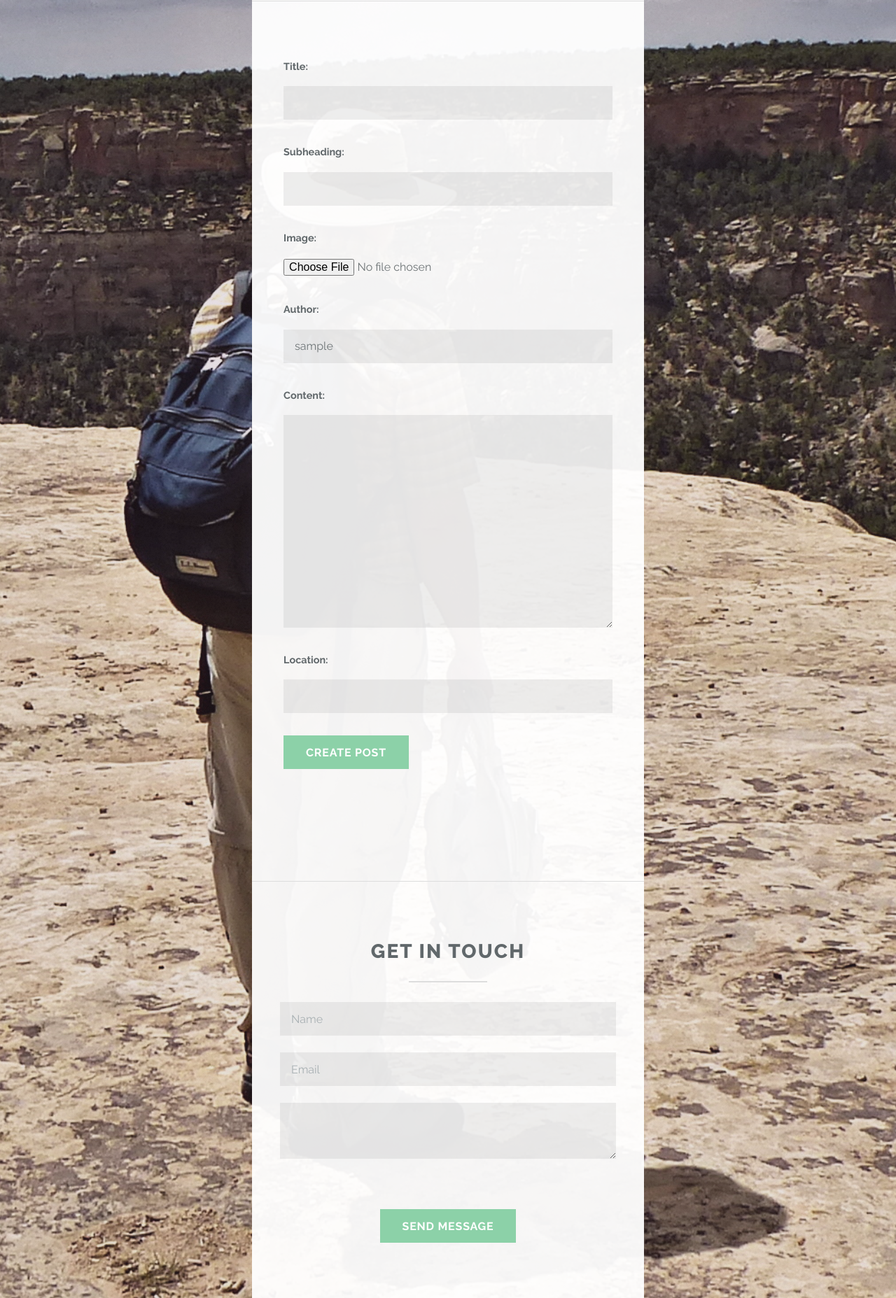
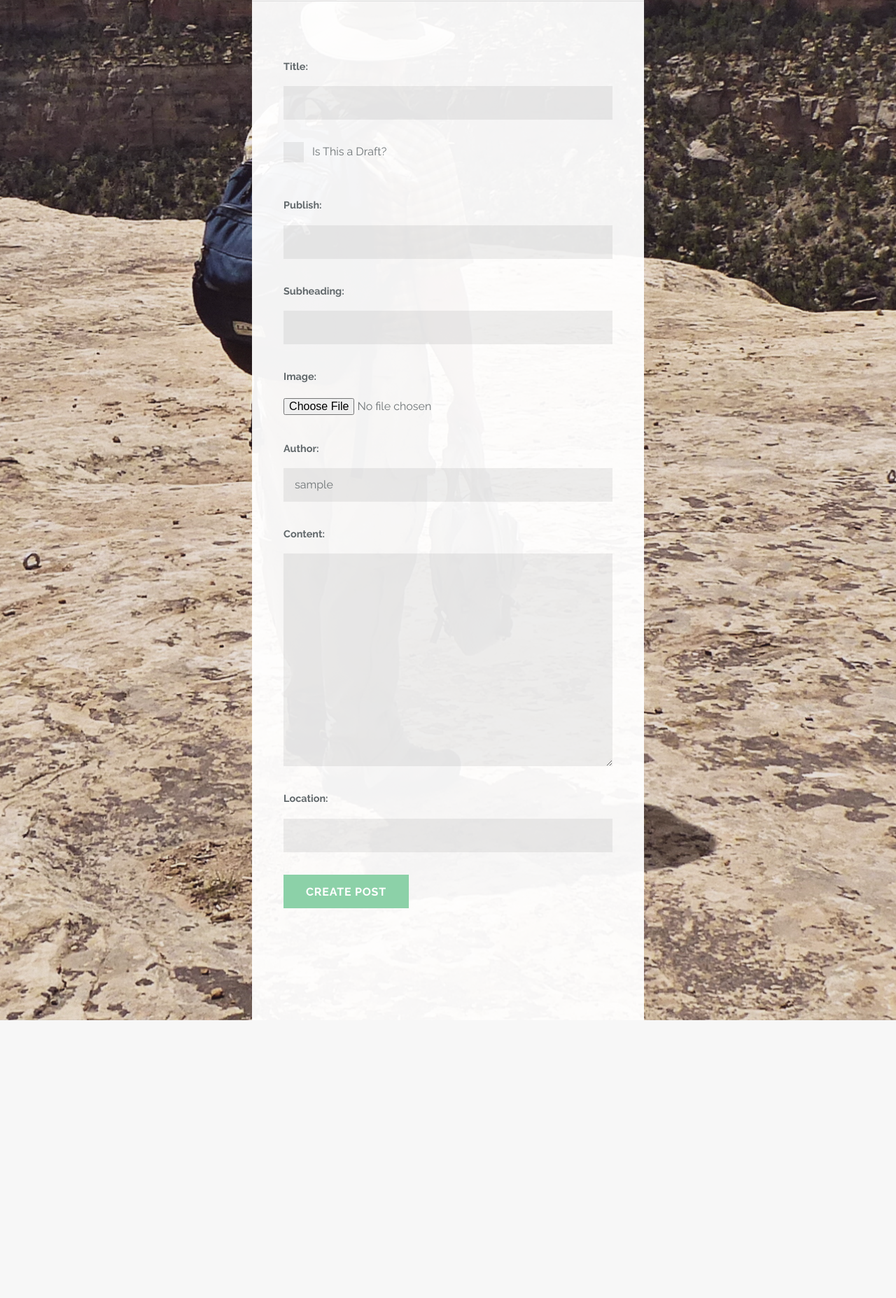
Before and after one commit to Onodric/django-blogity-blog, a Django app: page /posts/create/ in a window 1280 px wide. Shown: the part 799-2654 px from the top of the page at 70% size. After the commit the page ends 2257 px from the top, so only its background shows below. Run offline with Django 3.2, Linux system fonts and the light colour scheme; the visitor is signed in with stand-in values (Sample User, id 1); data comes from the database, SQL or seed files in the repository; some libraries are stand-ins or nearby versions.

Commit message:
drafts and publishing added to model

```diff
--- a/blogityBlog/posts/models/posts.py
+++ b/blogityBlog/posts/models/posts.py
@@ -37,11 +37,17 @@ class Posts(models.Model):
 
     Attributes:
         Title: the name of the post (headline
+        Slug:
         Subheading: a subheading for the article
+        Image:
+        height_field:
+        width_field:
         Content: the contents of the field. This will be populated with
             markdown converted text
         Author: A user byline, probably just one.
         Location: The location for the filing
+        Draft:
+        Publish:
         Created: The on-creation date and time, using UTC.
         Updated: The last modified date, in UTC.
     """
@@ -62,6 +68,8 @@ class Posts(models.Model):
     author = models.ForeignKey(User, on_delete=models.PROTECT,
                                default="bdmarks4")
     location = models.CharField(max_length=30)
+    draft = models.BooleanField(default=False)
+    publish = models.DateField(auto_now=False, auto_now_add=False)
     created = models.DateTimeField(auto_now=False, auto_now_add=True)
     updated = models.DateTimeField(auto_now=True, auto_now_add=False)
 
--- a/blogityBlog/posts/static/css/ie8.css
+++ b/blogityBlog/posts/static/css/ie8.css
@@ -43,12 +43,12 @@
 
     input[type="checkbox"],
     input[type="radio"] {
-        font-size: 3em;
+        font-size: 4em;
     }
 
         input[type="checkbox"] + label:before,
         input[type="radio"] + label:before {
-            display: none;
+            /*display: none;*/
         }
 
 /* Button */
--- a/blogityBlog/posts/static/css/main.css
+++ b/blogityBlog/posts/static/css/main.css
@@ -3066,3 +3066,8 @@
     margin-top: -.5em;
     margin-bottom: .5em;
 }
+
+#is_draft {
+    color: white;
+    font-weight: bolder;
+}
--- a/blogityBlog/posts/static/js/main.js
+++ b/blogityBlog/posts/static/js/main.js
@@ -26,6 +26,10 @@
         window.setTimeout(function() {
           $html.removeClass('is-loading');
         }, 0);
+        let parent = $('#id_draft').parent();
+        $('label[for="id_draft"]').remove();
+        $("<label>Is This a Draft?</label>").attr("for", "id_draft").appendTo(parent);
+        $('#is_draft').attr('style', 'background: red');
       });
 
     // Touch mode.
--- a/blogityBlog/posts/templates/blogityBlog/index.html
+++ b/blogityBlog/posts/templates/blogityBlog/index.html
@@ -54,67 +54,6 @@
   {% block content %}
   {% endblock content %}
 
-    <!-- Footer -->
-      <section id="footer">
-        <div class="container">
-          <header class="major">
-            <h2>Get in touch</h2>
-          </header>
-          <form method="POST"
-                action="https://formspree.io/belvedmarks4@gmail.com">
-            <div class="row uniform">
-              <div class="12u$ 12u$(xsmall)">
-                <input type="text" name="name" id="name" placeholder="Name" />
-              </div>
-              <div class="12u$ 12u$(xsmall)">
-                <input type="email" name="_replyto" id="email" placeholder="Email" />
-              </div>
-              <div class="12u$">
-                <textarea type="text" name="_message" id="message"
-                       placeholder="Message">
-                </textarea>
-              </div>
-              <div class="12u$">
-                <input type="hidden" name="_subject"
-                       value="New Inquiry from Website!"/>
-              </div>
-              <div class="12u$">
-                <input type="hidden" name="_next"
-                       value="//www.belvedmarks4.com/thanks.html"/>
-              </div>
-              <div class="12u$">
-                <ul class="actions">
-                  <li><input type="submit" value="Send Message" class="special" /></li>
-                </ul>
-              </div>
-            </div>
-          </form>
-        </div>
-        <footer>
-          <ul class="icons">
-            <li><a href="https://twitter.com/onodric"
-                   class="icon alt fa-twitter"><span class="label">Twitter</span></a></li>
-            <li><a href="https://www.facebook.com/onodric"
-                   class="icon alt fa-facebook"><span class="label">Facebook</span></a></li>
-            <li><a href="https://www.instagram.com/belvemarks/?hl=en"
-                   class="icon alt fa-instagram"><span
-                class="label">Instagram</span></a></li>
-            <li><a href="https://www.github.com/Onodric"
-                   class="icon alt fa-github"><span class="label">
-              Github</span></a></li>
-            <li><a href="mailto:belvedmarks4@gmail.com"
-                   class="icon alt fa-envelope"><span
-                class="label">Email</span></a></li>
-          </ul>
-          <ul class="copyright">
-            <li>&copy; Belve D. Marks, IV a.k.a. "Ben"</li>
-            <li>Design:
-              <a href="http://html5up.net">HTML5 UP</a>
-            </li>
-          </ul>
-        </footer>
-      </section>
-
     <!-- Scripts -->
       <script src="{% static 'js/jquery.min.js' %}"></script>
       <script src="{% static 'js/jquery.scrollex.min.js' %}"></script>
--- a/blogityBlog/posts/templates/blogityBlog/post_detail.html
+++ b/blogityBlog/posts/templates/blogityBlog/post_detail.html
@@ -7,7 +7,10 @@
 <!--Intro Header-->
 <section id="header">
   <header class="major">
-    <h1>{{ object.title }}</h1>
+    {% if object.draft %}
+      <h1 id="is_draft">DRAFT</h1>
+    {% endif %}
+    <h2>{{ object.title }}</h2>
     <h5>published: {{ object.created|timesince }} ago</h5>
   </header>
 
--- a/blogityBlog/posts/views/post_create_view.py
+++ b/blogityBlog/posts/views/post_create_view.py
@@ -18,6 +18,8 @@ class PostCreateView(LoginRequiredMixin, PermissionRequiredMixin,
     template_name = 'blogityBlog/post_create.html'
     fields = [
         'title',
+        'draft',
+        'publish',
         'subheading',
         'image',
         'author',
--- a/blogityBlog/posts/views/post_update_view.py
+++ b/blogityBlog/posts/views/post_update_view.py
@@ -18,6 +18,8 @@ class PostUpdateView(LoginRequiredMixin, PermissionRequiredMixin,
     template_name = 'blogityBlog/post_update.html'
     fields = [
         'title',
+        'draft',
+        'publish',
         'subheading',
         'image',
         'author',
@@ -28,4 +30,4 @@ class PostUpdateView(LoginRequiredMixin, PermissionRequiredMixin,
     permission_required = 'posts.post.can_change_posts'
 
     def get_success_url(self):
-        return reverse_lazy('posts:post_detail', kwargs={'pk': self.object.id})
+        return reverse_lazy('posts:post_detail', kwargs={'slug': self.object.slug})
```
Also changed, not shown: blogityBlog/posts/templates/blogityBlog/post_list.html (+66 -2 lines), blogityBlog/media/post-8/Screenshot_from_2017-07-14_20-25-32.png (added), blogityBlog/posts/migrations/0002_auto_20170802_1334.py (added).
